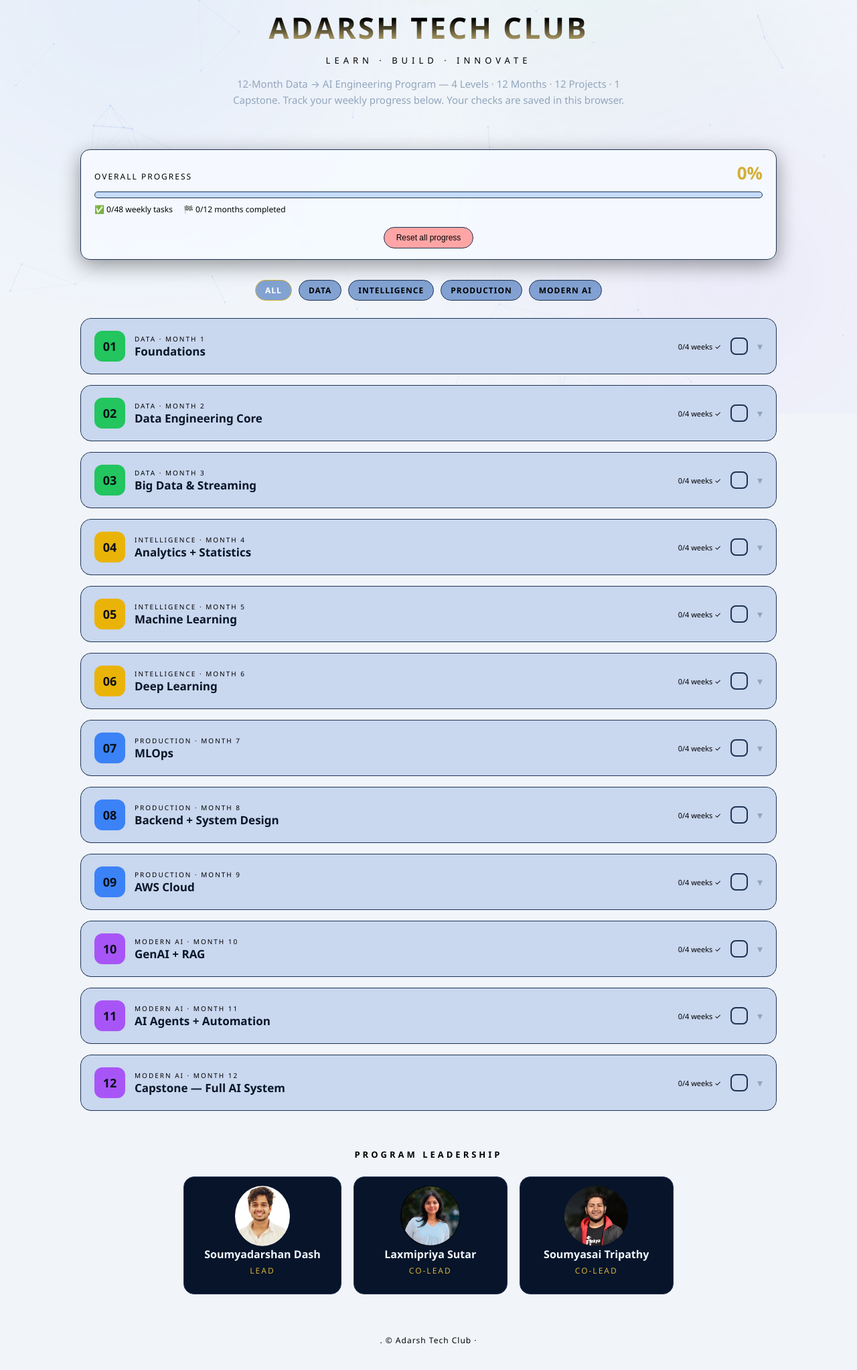
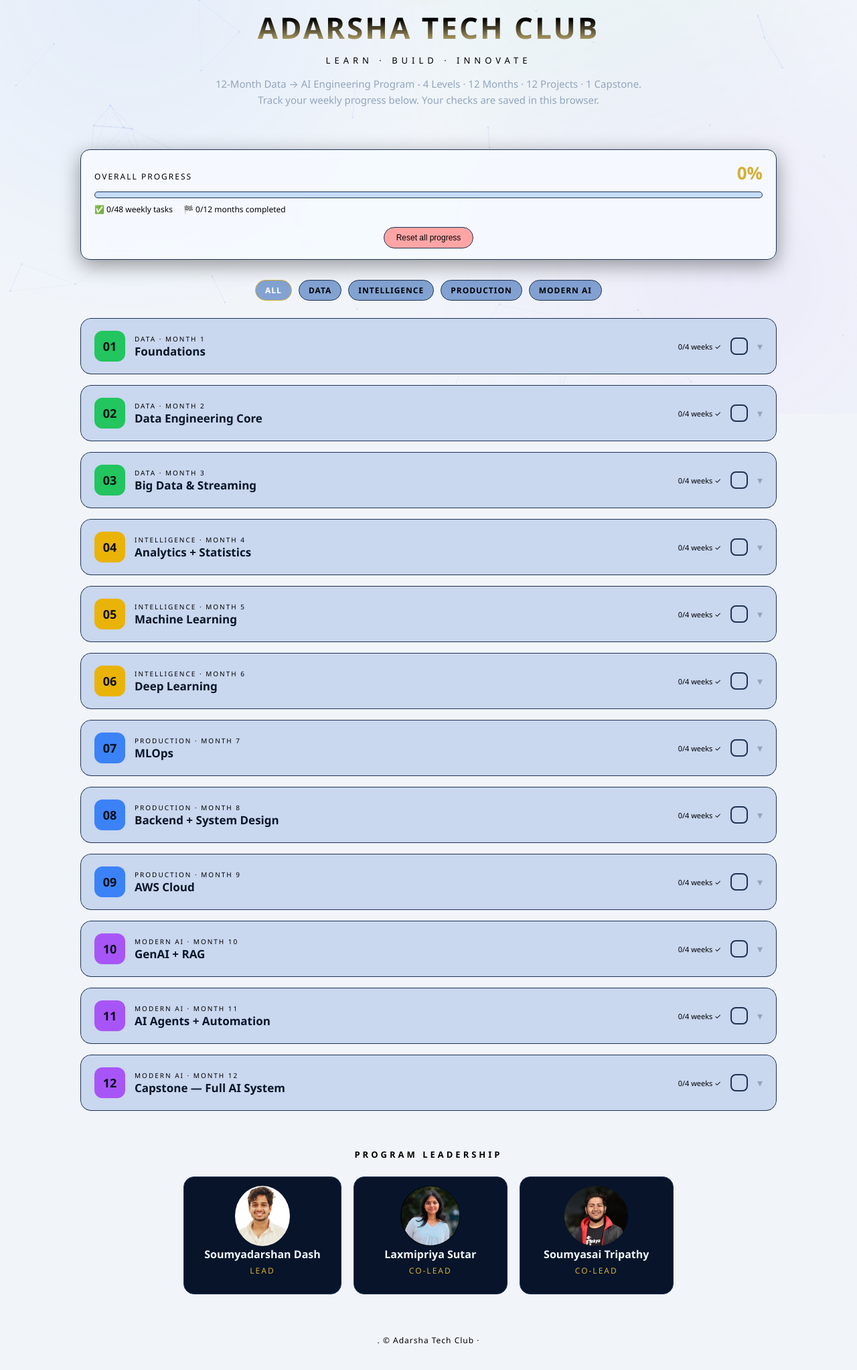
Before and after one commit to laxmipriyasutar/Adarsha-Tech-Club, a plain HTML site: page index.html in a window 1280 px wide. Shown: the part 182-2228 px from the top of the page at 67% size. Drawn offline with Linux system fonts and the light colour scheme.

Commit message:
fix: update site title, add favicon, and correct club name spelling

```diff
--- a/index.html
+++ b/index.html
@@ -3,7 +3,8 @@
 <head>
 <meta charset="UTF-8">
 <meta name="viewport" content="width=device-width, initial-scale=1.0">
-<title>ATC — 12-Month Data → AI Engineering Tracker</title>
+<title>AdarshaTechClub</title>
+<link rel="icon" href="ATC_Logo_1.png">
 <style>
 :root{
   --navy:#0a1628; --navy2:#0f2038; --gold:#d4af37; --gold2:#f0d98c;
@@ -97,9 +98,9 @@ button.reset:hover{border-color:#ef4444;color:#ef4444}
 <div class="wrap">
   <header>
     <div class="crest"><img src="ATC_Logo_1.png" alt="ATC_Logo" style="width:100px;height:100px;"> </div>
-    <h1>ADARSH TECH CLUB</h1>
+    <h1>ADARSHA TECH CLUB</h1>
     <div class="tag">Learn · Build · Innovate</div>
-    <p class="sub">12-Month Data → AI Engineering Program — 4 Levels · 12 Months · 12 Projects · 1 Capstone.
+    <p class="sub">12-Month Data → AI Engineering Program - 4 Levels · 12 Months · 12 Projects · 1 Capstone.
     Track your weekly progress below. Your checks are saved in this browser.</p>
   </header>
 
@@ -125,7 +126,7 @@ button.reset:hover{border-color:#ef4444;color:#ef4444}
     </div>
   </section>
 
-  <footer style="color: #000000;">. © Adarsh Tech Club ·</footer>
+  <footer style="color: #000000;">. © Adarsha Tech Club ·</footer>
 </div>
 
 <script>
```
